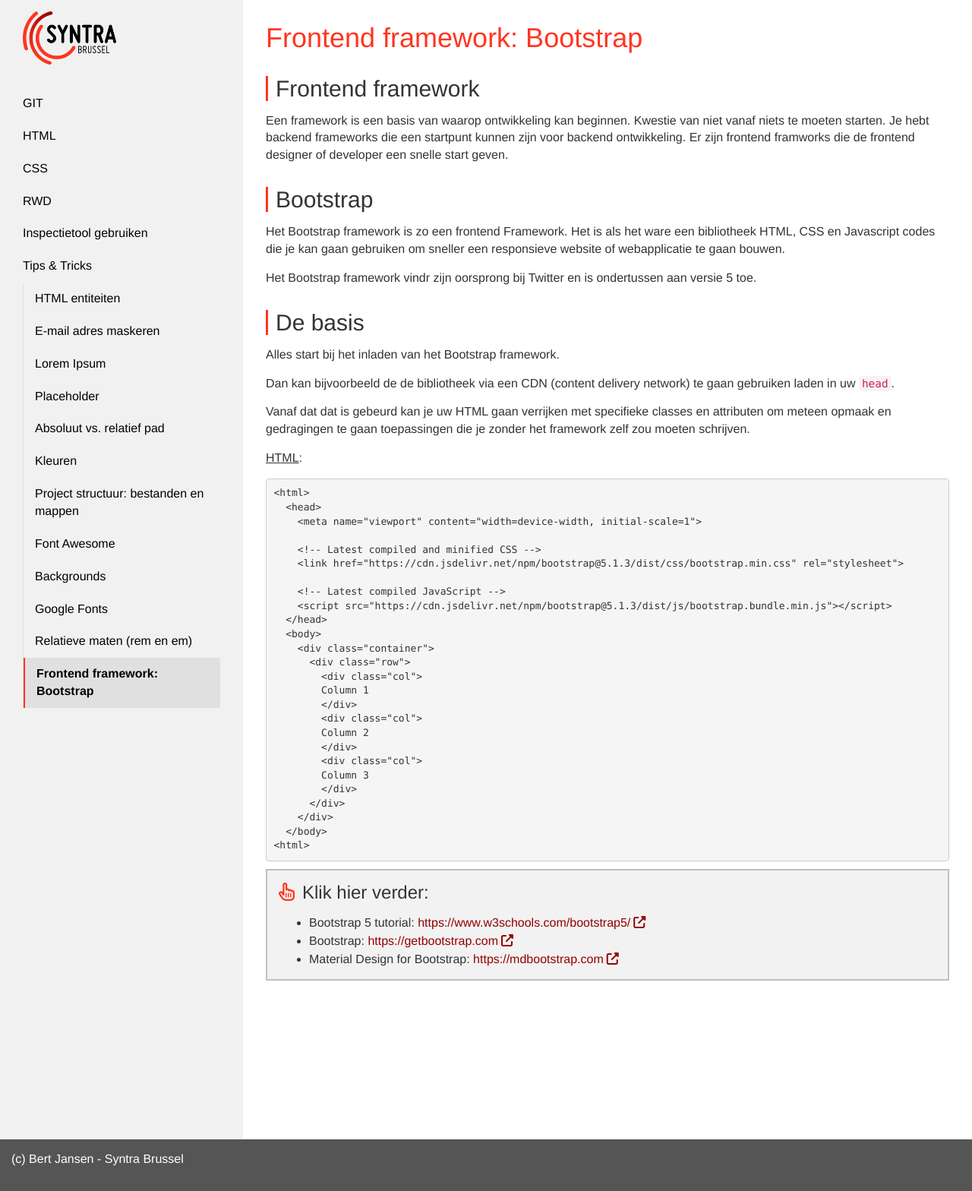
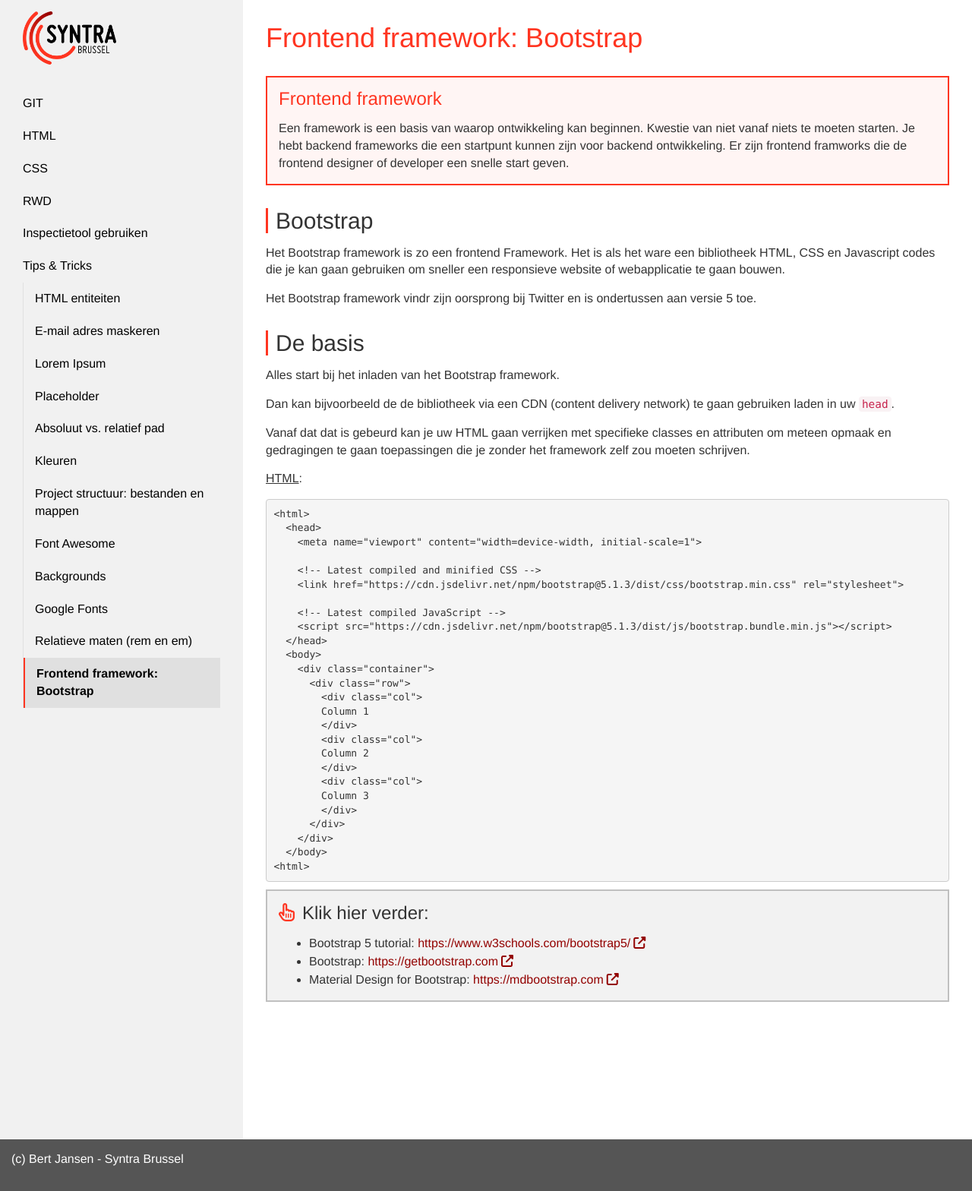
Before and after one commit to Syntra-Brussel/webdesign, a Jekyll site: the page built from tips-and-tricks/bootstrap.md, in a window 1280 px wide. Shown: the whole page at 76% size. Built offline with Jekyll 4.4.1, drawn with Linux system fonts in a browser that asks for light colours; nearby versions of some CDN libraries; a script that is not in the unit is left out.

Commit message:
Update bootstrap.md

```diff
--- a/tips-and-tricks/bootstrap.md
+++ b/tips-and-tricks/bootstrap.md
@@ -11,8 +11,12 @@
   - url: https://mdbootstrap.com
     title: Material Design for Bootstrap
 ---
-## Frontend framework
-Een framework is een basis van waarop ontwikkeling kan beginnen. Kwestie van niet vanaf niets te moeten starten. Je hebt backend frameworks die een startpunt kunnen zijn voor backend ontwikkeling. Er zijn frontend framworks die de frontend designer of developer een snelle start geven.
+<div class="highlight">
+    <h3>Frontend framework</h3>
+    <p>
+    Een framework is een basis van waarop ontwikkeling kan beginnen. Kwestie van niet vanaf niets te moeten starten. Je hebt backend frameworks die een startpunt kunnen zijn voor backend ontwikkeling. Er zijn frontend framworks die de frontend designer of developer een snelle start geven.
+    </p>
+</div>
 
 ## Bootstrap
 
```
